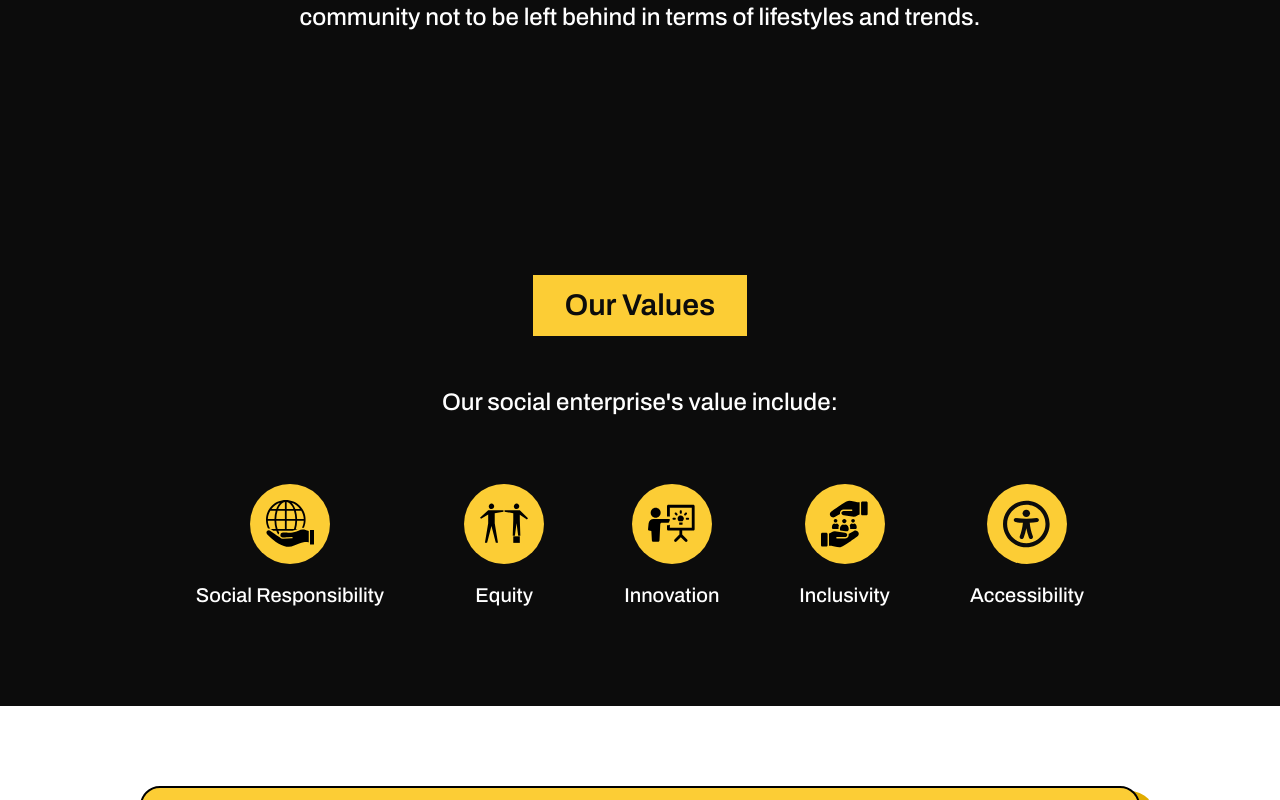
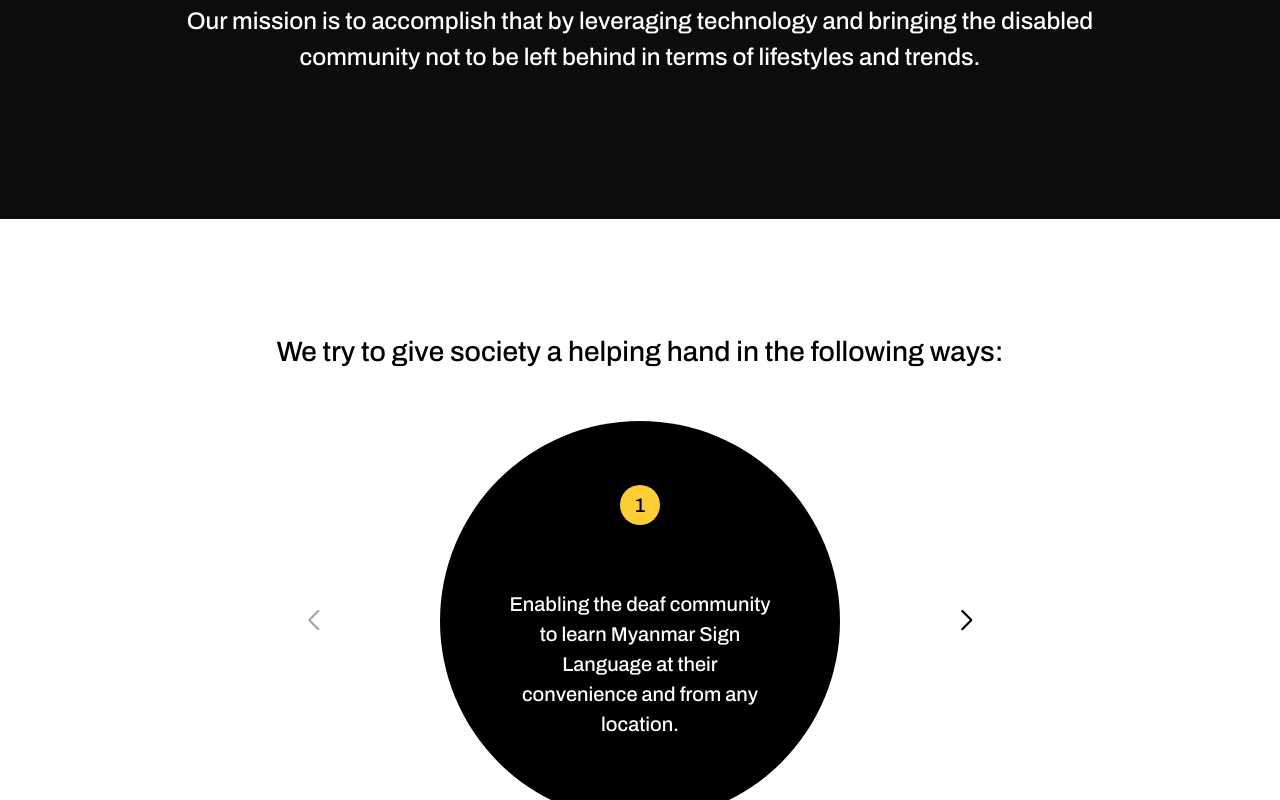
Before and after one commit to Shal2000/ktm-website, a Next.js app: page / in a window 1280 px wide. Shown: the part 2000-2800 px from the top of the page. Built offline with nearby package versions, Linux system fonts and the light colour scheme.

Commit message:
helping hands done

```diff
--- /dev/null
+++ b/components/Carousel/CarouselItem.js
@@ -0,0 +1,45 @@
+import { Box, Typography } from "@mui/material";
+import { colors } from "../../data/colors";
+
+const CarouselItem = ({ index, data }) => {
+  return (
+    <Box>
+      <Box
+        bgcolor="black"
+        color="white"
+        borderRadius="100%"
+        height={{ lg: "400px", md: "350px", sm: "300px", xs: "250px" }}
+        width={{ lg: "400px", md: "350px", sm: "300px", xs: "250px" }}
+        margin="auto"
+        p={{ lg: 8, md: 6, sm: 5, xs: 4 }}
+        fontSize={{ xl: 24, lg: 20, md: 20, sm: 18, xs: 14 }}
+        fontWeight={500}
+        textAlign="center"
+      >
+        <Box
+          margin="auto"
+          display="flex"
+          alignItems="center"
+          justifyContent="center"
+          height="40px"
+          width="40px"
+          color="black"
+          borderRadius="100%"
+          bgcolor={colors.yellow}
+          mb={{ lg: 8, md: 4, sm: 3, xs: 3 }}
+        >
+          {index + 1}
+        </Box>
+        <Typography
+          fontSize={{ xl: 24, lg: 20, md: 20, sm: 18, xs: 14 }}
+          fontWeight={500}
+          textAlign="center"
+        >
+          {data}
+        </Typography>
+      </Box>
+    </Box>
+  );
+};
+
+export default CarouselItem;
--- /dev/null
+++ b/components/Carousel/index.js
@@ -0,0 +1,29 @@
+import { Box } from "@mui/material";
+import { Swiper, SwiperSlide } from "swiper/react";
+import { homepageContent } from "../../data/homepage";
+import CarouselItem from "./CarouselItem";
+import { Navigation } from "swiper";
+import "swiper/css";
+import "swiper/css/navigation";
+
+const Carousel = () => {
+  return (
+    <Box margin="auto" width={{ md: "70%", sm: "80%", xs: "90%" }}>
+      <Swiper
+        spaceBetween={50}
+        navigation={true}
+        modules={[Navigation]}
+        slidesPerView={1}
+        centeredSlides={true}
+      >
+        {homepageContent?.helpingHandList?.map((data, index) => (
+          <SwiperSlide key={data}>
+            <CarouselItem {...{ data, index }} />
+          </SwiperSlide>
+        ))}
+      </Swiper>
+    </Box>
+  );
+};
+
+export default Carousel;
--- /dev/null
+++ b/components/HelpingHand/index.js
@@ -0,0 +1,27 @@
+import { Box, Typography } from "@mui/material";
+import { homepageContent } from "../../data/homepage";
+import Carousel from "../Carousel";
+
+const HelpingHand = () => {
+  return (
+    <Box
+      maxWidth={{ xl: "80%", lg: "1000px", md: "80%", sm: "90%" }}
+      py={{ xl: 12, lg: 8, md: 8, sm: 8, xs: 6 }}
+      margin="auto"
+    >
+      <Typography
+        px={{ xl: 20, lg: 12, md: 8, sm: 6, xs: 2 }}
+        py={{ xl: 6, lg: 6, md: 4, xs: 3 }}
+        fontSize={{ xl: 34, lg: 28, md: 20, sm: 18, xs: 14 }}
+        fontWeight={500}
+        textAlign="center"
+      >
+        {homepageContent?.helpingHand}
+      </Typography>
+
+      <Carousel />
+    </Box>
+  );
+};
+
+export default HelpingHand;
--- a/components/HomePageHero/index.js
+++ b/components/HomePageHero/index.js
@@ -8,7 +8,7 @@ const HomePageHero = () => {
       margin="auto"
       maxWidth={{ xl: "85%", lg: "1300px", xs: "100%" }}
       paddingTop={{ md: "80px", xs: "125px" }}
-      height={{ md: "95vh", xs: "fit-content" }}
+      height={{ md: "100vh", xs: "fit-content" }}
       display="flex"
       alignItems="center"
       gap={{ xl: 12, lg: 6, md: 2, sm: 2, xs: "8px" }}
--- a/components/Navbar/index.js
+++ b/components/Navbar/index.js
@@ -9,7 +9,6 @@ const Navbar = () => {
   return (
     <Box
       px={{ lg: "50px", md: "30px", sm: "20px", xs: "20px" }}
-      py={{ md: 1, xs: "20px" }}
       width="100%"
       zIndex={100}
       position="fixed"
@@ -17,7 +16,8 @@ const Navbar = () => {
     >
       <Box
         zIndex={100}
-        height={{ md: "80px", xs: "115px" }}
+        py={{ md: 1, xs: "20px" }}
+        height={{ md: "80px", xs: "140px" }}
         borderBottom={`1px solid ${colors.gray}`}
         display="flex"
         alignItems={{ md: "center", xs: "flex-start" }}
@@ -26,7 +26,7 @@ const Navbar = () => {
         <Box height="100%" width="100%">
           <Box
             position="relative"
-            height={{ md: "70px", xs: "50px" }}
+            height={{ md: "65px", xs: "50px" }}
             width={{ xl: "170px", md: "160px", xs: "120px" }}
             mb={{ md: 0, xs: "4px" }}
           >
--- a/data/homepage.js
+++ b/data/homepage.js
@@ -36,4 +36,12 @@ export const homepageContent = {
   ],
   motto:
     "We believe in conducting ourselves with a high level of social responsibility, fostering a diverse workforce, ensuring accessibility for all, and embracing innovation by actively seeking out new and creative solutions to the challenges we face.",
+  helpingHand: "We try to give society a helping hand in the following ways:",
+  helpingHandList: [
+    "Enabling the deaf community to learn Myanmar Sign Language at their convenience and from any location.",
+    "Facilitating the fluent reading and writing of both Myanmar and English for the deaf community.",
+    "Offering tailor-made technological courses suited to the needs of deaf individuals.",
+    "Ensuring the disabled community possesses the necessary skills to meet job requirements.",
+    "Providing job opportunities at 'Khaw Thwar Mel' for the disabled community.",
+  ],
 };
--- a/data/index.js
+++ b/data/index.js
@@ -1,5 +1,6 @@
-import { FaFacebookF, FaLinkedinIn } from "react-icons/fa";
+import { FaFacebookF, FaLinkedinIn, FaPhoneAlt } from "react-icons/fa";
 import { AiFillInstagram } from "react-icons/ai";
+import { MdEmail } from "react-icons/md";
 
 export const socialLinks = [
   {
@@ -19,12 +20,12 @@ export const socialLinks = [
 export const contactChannel = [
   {
     data: "09442469774",
-    icon: <FaFacebookF />,
+    icon: <FaPhoneAlt />,
     link: "www.youtube.com",
   },
   {
     data: "khawthwarmel@gmail.com",
-    icon: <FaFacebookF />,
+    icon: <MdEmail />,
     link: "www.youtube.com",
   },
 ];
--- a/pages/index.js
+++ b/pages/index.js
@@ -1,6 +1,7 @@
 import { Box } from "@mui/material";
 import AboutUs from "../components/AboutUs";
 import Footer from "../components/Footer";
+import HelpingHand from "../components/HelpingHand";
 import HomePageHero from "../components/HomePageHero";
 import Mission from "../components/Mission";
 import Navbar from "../components/Navbar";
@@ -14,6 +15,7 @@ export default function Home() {
       <HomePageHero />
       <AboutUs />
       <Mission />
+      <HelpingHand />
       <OurValues />
       <OurMotto />
       <Footer />
--- a/styles/globals.css
+++ b/styles/globals.css
@@ -23,3 +23,9 @@ a {
     background: black;
   }
 } */
+.swiper-button-prev:after,
+.swiper-button-next:after {
+  font-size: 20px !important;
+  color: black !important;
+  font-weight: 800 !important;
+}
```
